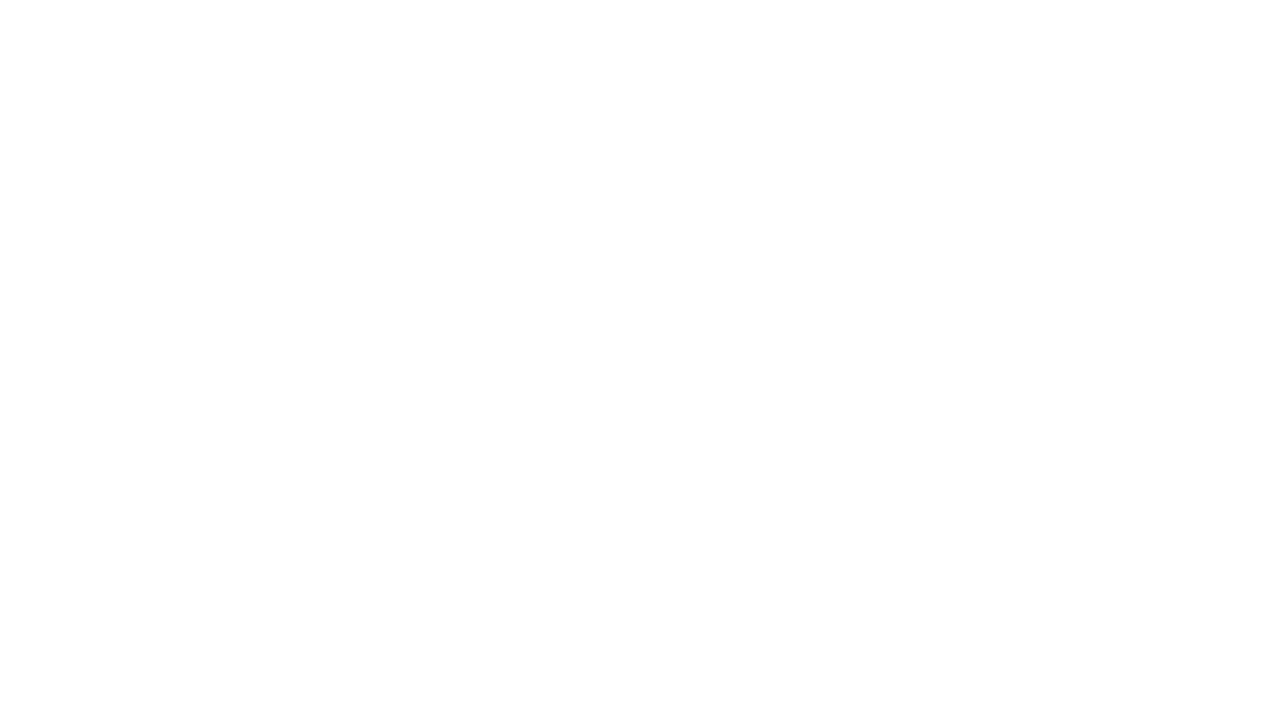
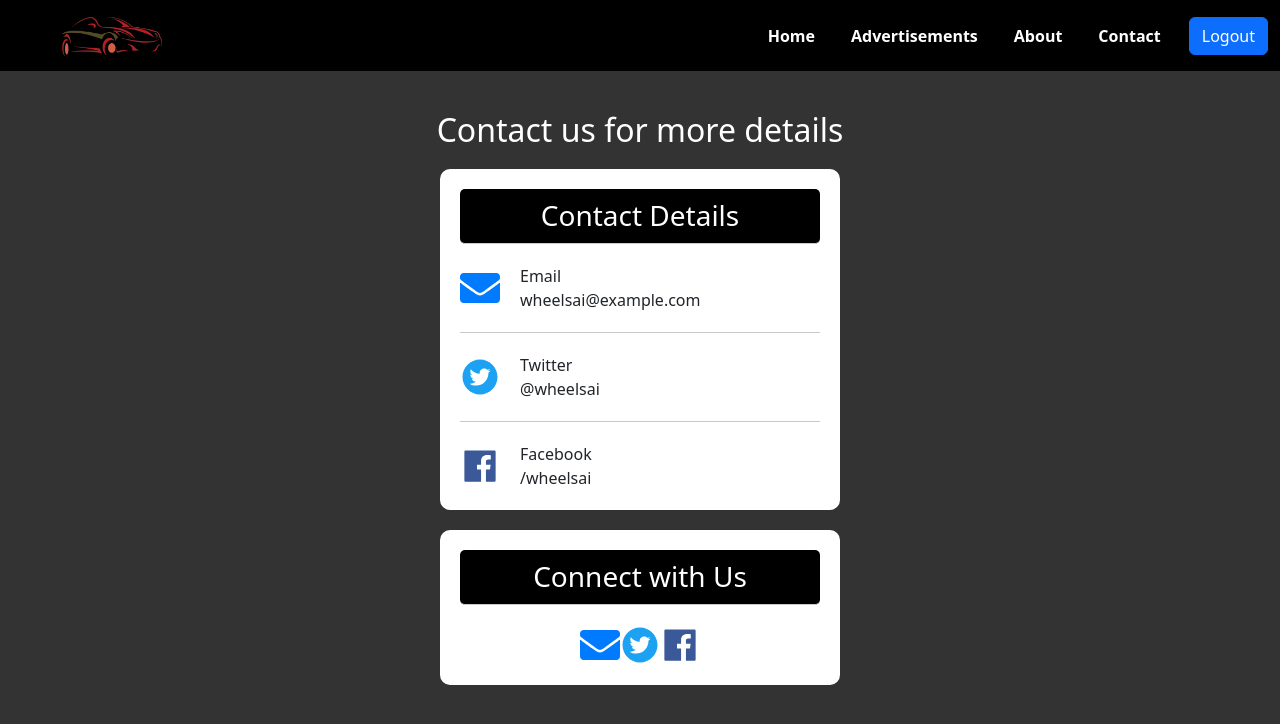
Before and after one commit to sanjana005/vehicle-price--frontend-UI, a React (Create React App) app: page /Contact in a window 1280 px wide. Before the commit this address had no page. Shown: the top 724 px of the page. Built offline with nearby package versions, Linux system fonts and the light colour scheme.

Commit message:
Added contact, about, advertisement pages

```diff
--- a/package.json
+++ b/package.json
@@ -10,7 +10,9 @@
     "axios": "^1.6.8",
     "bootstrap": "^5.3.3",
     "react": "^18.2.0",
+    "react-bootstrap": "^2.10.2",
     "react-dom": "^18.2.0",
+    "react-icons": "^5.1.0",
     "react-router-dom": "^6.22.3",
     "react-scripts": "5.0.1",
     "web-vitals": "^2.1.4"
--- a/src/App.js
+++ b/src/App.js
@@ -4,6 +4,9 @@ import Login from './Components/Login';
 import Registration from './Components/Registration';
 import UserNavbar from './Components/UserNavbar';
 import UserHome from './Components/UserHome';
+import Advertisements from './Components/Advertisements';
+import About from './Components/About';
+import Contact from './Components/Contact';
 
 function App() {
   return (
@@ -13,7 +16,10 @@ function App() {
           <Route path='/Login' element={<Login />} />
           <Route path='/Registration' element={<Registration />} />
           <Route path='/UserNavbar' element={<UserNavbar />} />
-          <Route path='/' element={<UserHome/>} />
+          <Route path='/UserHome' element={<UserHome/>} />
+          <Route path='/Advertisements' element={<Advertisements/>} />
+          <Route path='/About' element={<About/>} />
+          <Route path='/Contact' element={<Contact/>} />
         </Routes>
       </Router>
     </div>
--- /dev/null
+++ b/src/Components/About.js
@@ -0,0 +1,25 @@
+import React from 'react';
+import UserNavbar from './UserNavbar';
+
+const About = () => {
+  return (
+    <div style={{ backgroundColor: '#333', minHeight: '100vh' }}>
+      <UserNavbar />
+      <div style={{ textAlign: 'center', margin:'100px' }}>
+        <div style={{ backgroundColor: 'rgba(255, 255, 255, 0.8)', borderRadius: '10px', padding: '20px', maxWidth: '1000px', margin: 'auto' }}>
+          <h1 style={{ color: 'darkblue', marginBottom: '20px' }}>Welcome to Wheels.Ai</h1>
+          <p style={{ fontSize: '18px', lineHeight: '1.5' }}>
+            Welcome to Wheels.Ai, where innovation meets excellence in the realm of vehicle price prediction.
+            At Wheels.Ai, we're dedicated to reshaping the automotive landscape through cutting-edge technology and unparalleled expertise.<br/><br/>
+            Our mission is simple: to provide you with accurate and insightful predictions, empowering you to make informed decisions in the dynamic world of vehicle pricing. <br />
+            Join us on this exciting journey as we revolutionize the way you navigate the automotive market.
+            Welcome to the future of vehicle pricing. Welcome to Wheels.Ai.
+          </p>
+        </div>
+      </div>
+      <hr style={{ borderTop: '3px solid white', margin: '40px 0' }} />
+    </div>
+  );
+};
+
+export default About;
--- /dev/null
+++ b/src/Components/Advertisements.js
@@ -0,0 +1,100 @@
+import React, { useState, useEffect } from 'react';
+import { Card, Button, Modal } from 'react-bootstrap';
+import UserNavbar from './UserNavbar';
+
+const ViewVehicles = () => {
+  const [vehicleList, setVehicleList] = useState([]);
+  const [showModal, setShowModal] = useState(false);
+  const [selectedVehicle, setSelectedVehicle] = useState(null);
+
+  const fetchVehicleData = () => {
+    fetch('your-backend-api-url')
+      .then(response => {
+        if (!response.ok) {
+          throw new Error('Network response was not ok');
+        }
+        return response.json();
+      })
+      .then(data => {
+        setVehicleList(data); // Assuming data is an array of vehicle objects
+      })
+      .catch(error => {
+        console.error('Error fetching vehicle data:', error);
+      });
+  };
+
+  const handleShowModal = (vehicle) => {
+    setSelectedVehicle(vehicle);
+    setShowModal(true);
+  };
+
+  // Function to decode Base64 string to Blob
+  const decodeBase64ToBlob = (base64String) => {
+    const byteString = atob(base64String.split(',')[1]);
+    const mimeString = base64String.split(',')[0].split(':')[1].split(';')[0];
+    const arrayBuffer = new ArrayBuffer(byteString.length);
+    const uint8Array = new Uint8Array(arrayBuffer);
+    for (let i = 0; i < byteString.length; i++) {
+      uint8Array[i] = byteString.charCodeAt(i);
+    }
+    return new Blob([arrayBuffer], { type: mimeString });
+  };
+
+  // Function to display image
+  const displayImage = (base64String) => {
+    const blob = decodeBase64ToBlob(base64String);
+    const imageUrl = URL.createObjectURL(blob);
+    return imageUrl;
+  };
+
+  useEffect(() => {
+    fetchVehicleData();
+  }, []);
+
+  return (
+    <>
+      <UserNavbar />
+      <div className="d-flex flex-wrap justify-content-center">
+        {vehicleList.map((vehicle) => (
+          <Card key={vehicle.id} style={{ width: '18rem', margin: '10px' }}>
+            <Card.Img variant="top" src={displayImage(vehicle.image)} style={{ height: '200px', objectFit: 'cover' }} />
+            <Card.Body>
+              <Card.Title>{vehicle.brand}</Card.Title>
+              <Card.Text>
+                <strong>Model:</strong> {vehicle.model}<br />
+                <strong>Year:</strong> {vehicle.year}<br />
+                <strong>Price:</strong> LKR {vehicle.price}
+              </Card.Text>
+              <Button variant="primary" onClick={() => handleShowModal(vehicle)}>View Details</Button>
+            </Card.Body>
+          </Card>
+        ))}
+      </div>
+
+      {/* Modal to display vehicle details */}
+      <Modal show={showModal} onHide={() => setShowModal(false)}>
+        <Modal.Header closeButton>
+          <Modal.Title>{selectedVehicle && selectedVehicle.brand} Details</Modal.Title>
+        </Modal.Header>
+        <Modal.Body>
+          {selectedVehicle && (
+            <>
+              <p><strong>Model:</strong> {selectedVehicle.model}</p>
+              <p><strong>Year:</strong> {selectedVehicle.year}</p>
+              <p><strong>Price:</strong> LKR {selectedVehicle.price}</p>
+              <p><strong>Color:</strong> {selectedVehicle.features.color}</p>
+              <p><strong>Mileage:</strong> {selectedVehicle.features.mileage}km</p>
+              <p><strong>Engine:</strong> {selectedVehicle.features.engine}</p>
+              <p><strong>Transmission:</strong> {selectedVehicle.features.transmission}</p>
+            </>
+          )}
+        </Modal.Body>
+        <Modal.Footer>
+          <Button variant="secondary" onClick={() => setShowModal(false)}>Close</Button>
+        </Modal.Footer>
+      </Modal>
+    </>
+  );
+};
+
+export default ViewVehicles;
--- /dev/null
+++ b/src/Components/Contact.js
@@ -0,0 +1,51 @@
+import React from 'react';
+import { FaEnvelope } from 'react-icons/fa';
+import { AiFillTwitterCircle, AiFillFacebook } from 'react-icons/ai';
+import UserNavbar from './UserNavbar';
+
+const Contact = () => {
+  return (
+    <div style={{ backgroundColor: '#333', minHeight: '100vh' }}>
+      <UserNavbar />
+      <h2 style={{ marginTop: '40px', color: '#fff', textAlign: 'center' }}>Contact us for more details</h2>
+      <div style={{ margin: '20px auto', backgroundColor: '#fff', borderRadius: '10px', padding: '20px', textAlign: 'left', maxWidth: '400px' }}>
+        <h3 style={{ borderBottom: '1px solid #ccc', paddingBottom: '10px', backgroundColor: 'black', color: '#fff', textAlign: 'center', padding: '10px', borderRadius: '5px' }}>Contact Details</h3>
+        <div style={{ marginTop: '20px' }}>
+          <div style={{ display: 'flex', alignItems: 'center' }}>
+            <FaEnvelope color="#007bff" size={40} style={{ marginRight: '20px' }} />
+            <div>
+              <p style={{ margin: '0' }}>Email</p>
+              <p style={{ margin: '0' }}>wheelsai@example.com</p>
+            </div>
+          </div>
+          <hr style={{ margin: '20px 0' }} />
+          <div style={{ display: 'flex', alignItems: 'center' }}>
+            <AiFillTwitterCircle color="#1da1f2" size={40} style={{ marginRight: '20px' }} />
+            <div>
+              <p style={{ margin: '0' }}>Twitter</p>
+              <p style={{ margin: '0' }}>@wheelsai</p>
+            </div>
+          </div>
+          <hr style={{ margin: '20px 0' }} />
+          <div style={{ display: 'flex', alignItems: 'center' }}>
+            <AiFillFacebook color="#3b5998" size={40} style={{ marginRight: '20px' }} />
+            <div>
+              <p style={{ margin: '0' }}>Facebook</p>
+              <p style={{ margin: '0' }}>/wheelsai</p>
+            </div>
+          </div>
+        </div>
+      </div>
+      <div style={{ backgroundColor: '#fff', borderRadius: '10px', padding: '20px', textAlign: 'left', maxWidth: '400px', margin: '20px auto' }}>
+        <h3 style={{ borderBottom: '1px solid #ccc', paddingBottom: '10px', backgroundColor: 'black', color: '#fff', textAlign: 'center', padding: '10px', borderRadius: '5px' }}>Connect with Us</h3>
+        <div style={{ marginTop: '20px', display: 'flex', justifyContent: 'center' }}>
+          <FaEnvelope color="#007bff" size={40} />
+          <AiFillTwitterCircle color="#1da1f2" size={40} />
+          <AiFillFacebook color="#3b5998" size={40} />
+        </div>
+      </div>
+    </div>
+  );
+};
+
+export default Contact;
--- a/src/Components/UserNavbar.js
+++ b/src/Components/UserNavbar.js
@@ -6,7 +6,7 @@ function UserNavbar() {
   const navigate = useNavigate();
 
   const tabStyle = {
-    color: 'black',
+    color: 'white',
     textDecoration: 'none',
     transition: 'color 0.2s',
     margin: '0 10px',
@@ -18,7 +18,7 @@ function UserNavbar() {
   };
 
   const handleTabLeave = (e) => {
-    e.target.style.color = 'black';
+    e.target.style.color = 'white'; // Set the color back to white after hover
   };
 
   const handleLogout = () => {
@@ -27,7 +27,7 @@ function UserNavbar() {
   };
 
   return (
-    <nav className="navbar navbar-expand-lg navbar-light bg-light">
+    <nav className="navbar navbar-expand-lg navbar-light" style={{ backgroundColor: 'black' }}>
       <div className="container-fluid">
         <Link to="/" className="navbar-brand">
           <img src={logo} alt="Vehicle" style={{ width: '100px', height: '45px', marginLeft: '50px' }} />
@@ -55,7 +55,7 @@ function UserNavbar() {
               </Link>
             </li>
           </ul>
-          <button className="btn btn-primary" style={{ marginLeft: '10px' }} onClick={handleLogout}>Logout</button> {/* Adjust margin */}
+          <button className="btn btn-primary" style={{ marginLeft: '10px' }} onClick={handleLogout}>Logout</button>
         </div>
       </div>
     </nav>
```
Also changed, not shown: 1 other file (tests, documents, lock files or other folders).
